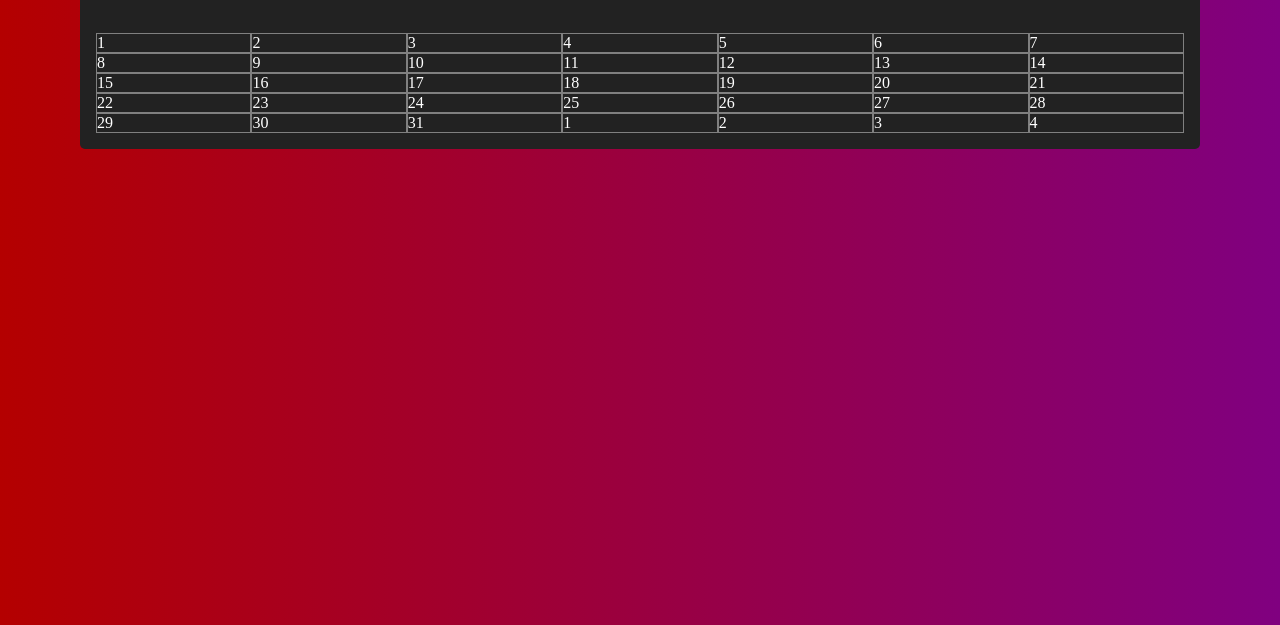
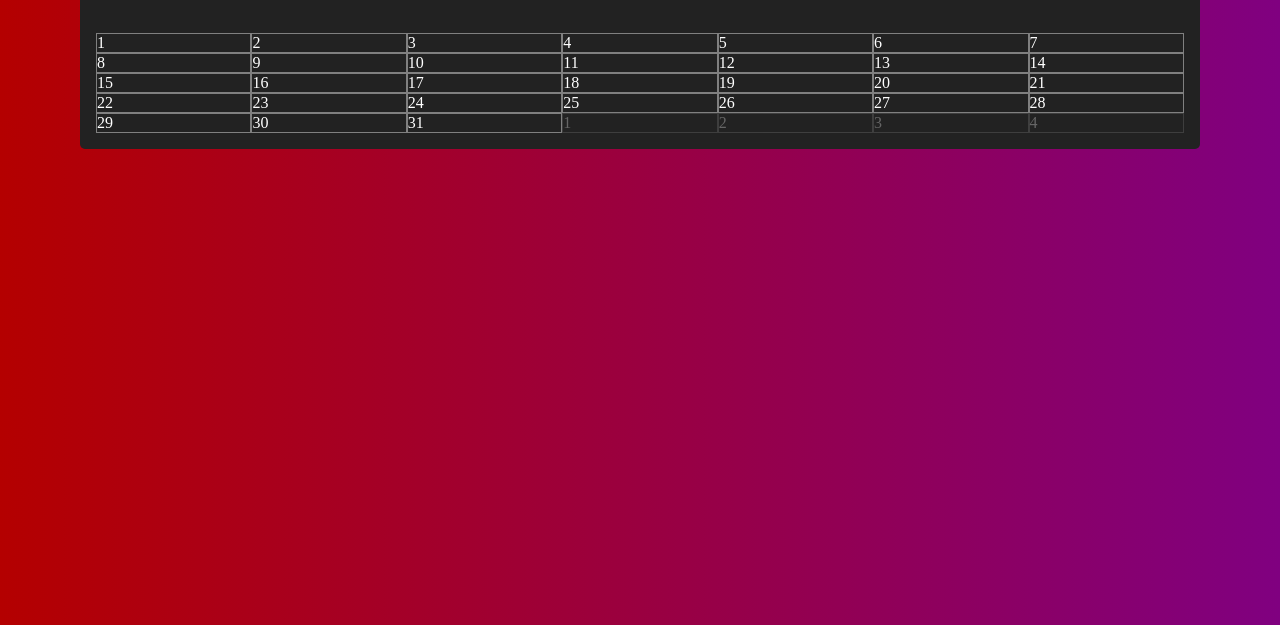
Before and after one commit to ctrachte/Kitchen-Calendar, a website: page index.html in a window 1280 px wide. Shown: the part 175-800 px from the top of the page. Drawn offline with Linux system fonts and the light colour scheme; no server answers.

Commit message:
added opacity filter to leading/trailing days

```diff
--- a/kitchenCalendar.css
+++ b/kitchenCalendar.css
@@ -30,6 +30,10 @@
     height: 100%;
 }
 
+.leading-trailing-day {
+    opacity:.3;
+}
+
 .CalendarHeader > h1 {
     text-align: center;
 }
```
